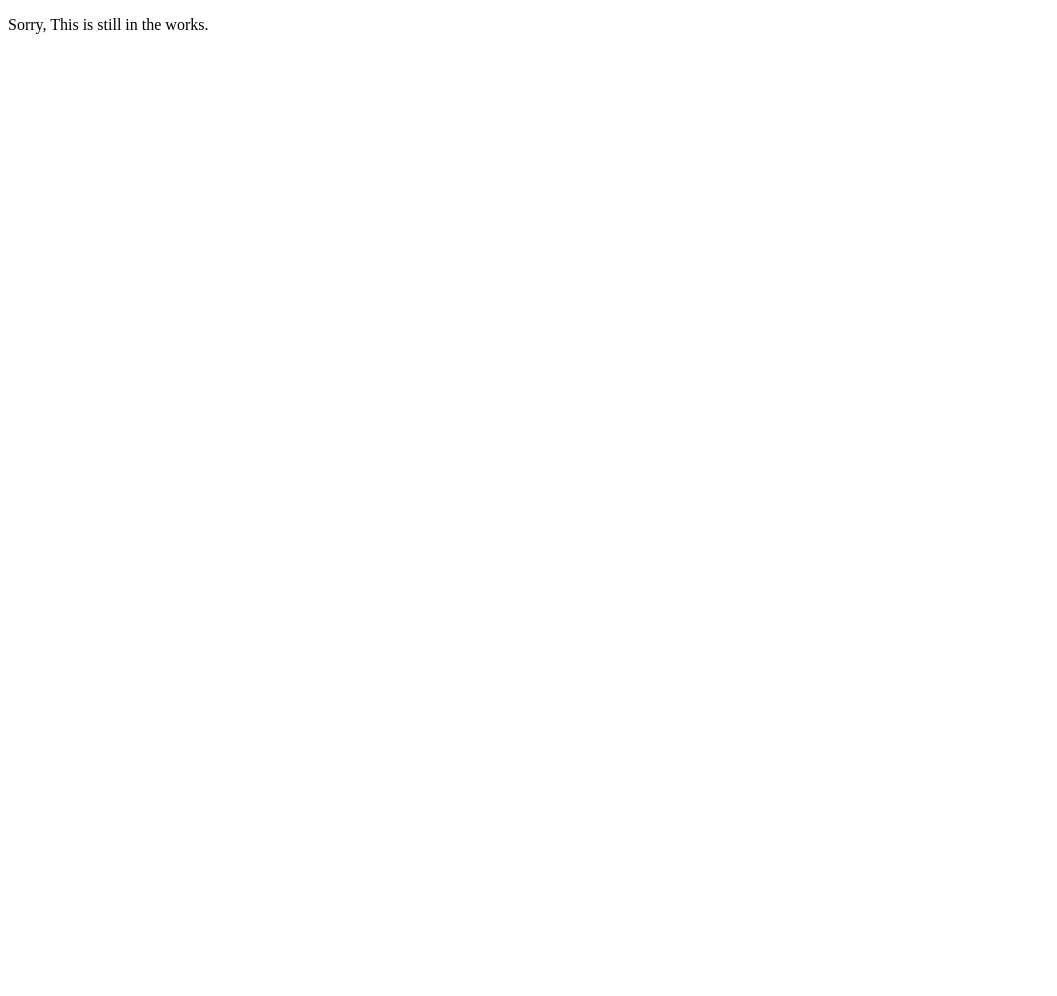
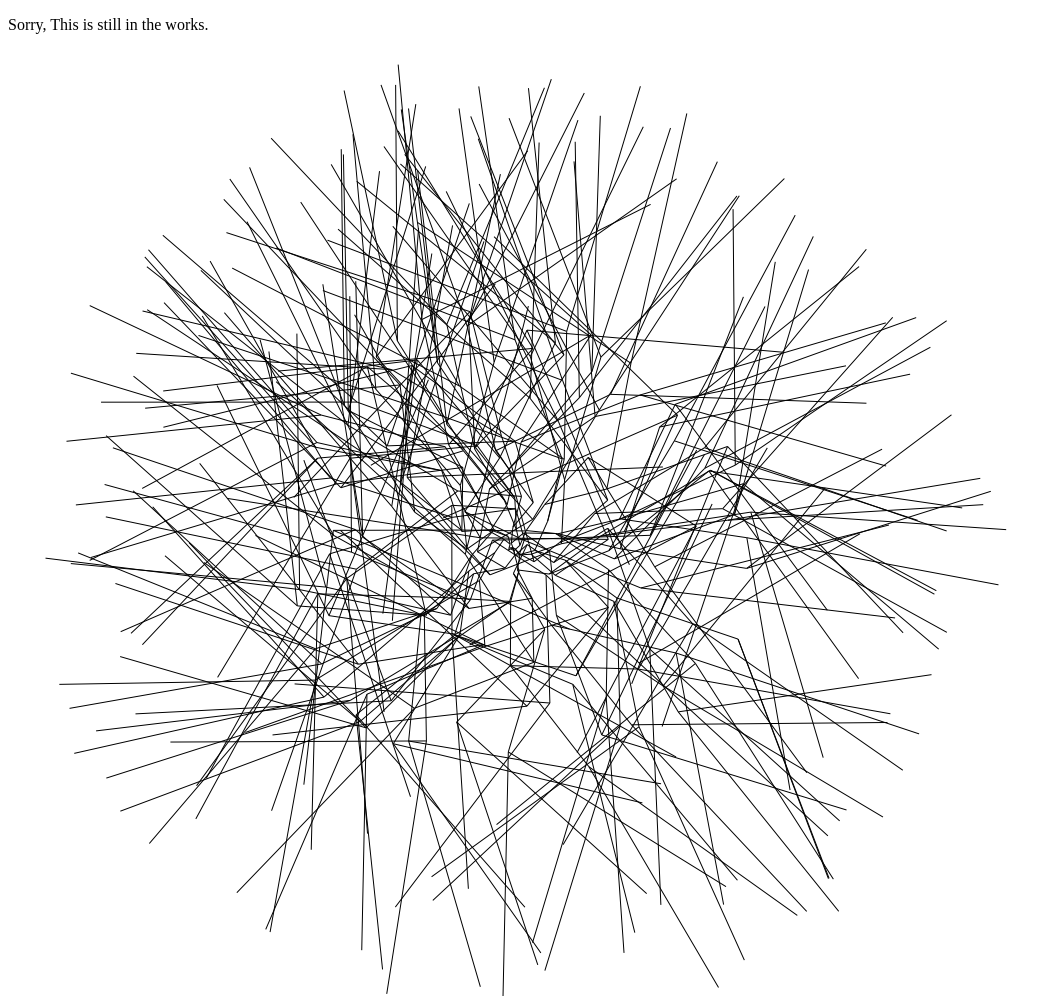
Before and after one commit to ackyak/ackyak.github.io, a plain HTML site: page index.html in a window 1280 px wide. Shown: the top 996 px of the page, without its empty margins (0-1057 px from the left). Before the commit the page ends 800 px from the top, so only its background shows below. Drawn offline with Linux system fonts and the light colour scheme.

Commit message:
Add the ball.png under the message.

```diff
--- a/index.html
+++ b/index.html
@@ -10,6 +10,7 @@
 
 <body>
   <p> Sorry, This is still in the works. </p>
+  <img src="ball.png" alt="Spikey ball">
 </body>
 
 </html>
```
